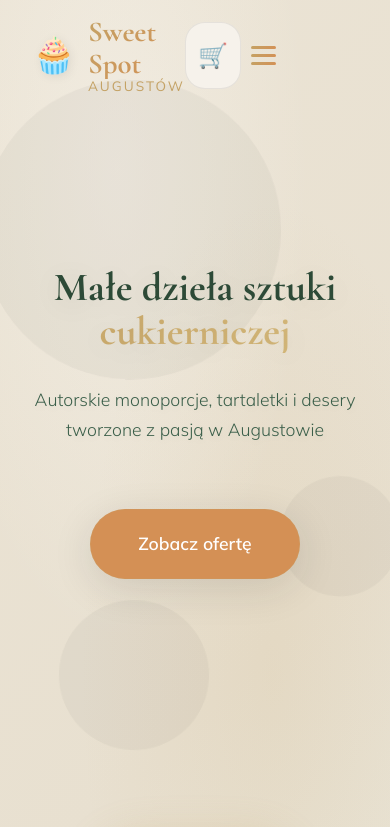
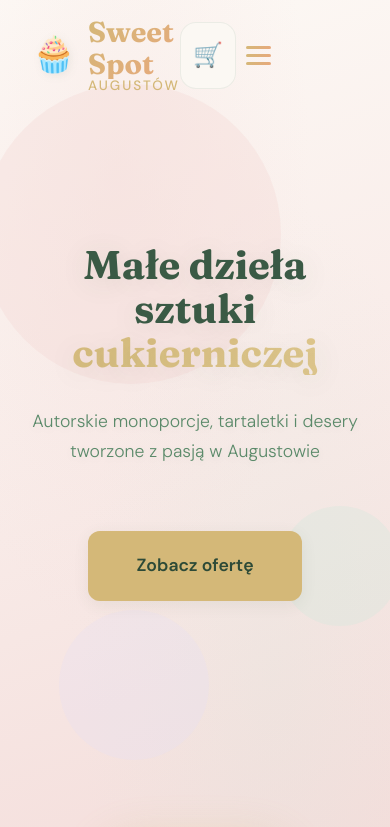
Before and after one commit to Mizuri0x/sweetspotaugustow, a plain HTML site: page index.html in a window 390 px wide. Shown: the top 827 px of the page. Drawn offline with nearby package versions, Linux system fonts and the light colour scheme.

Commit message:
experiment: Fraunces + DM Sans + Caveat font swap, pastel palette refresh, green-tinted shadows, card hover redesign, new stock images

```diff
--- a/css/style.css
+++ b/css/style.css
@@ -40,118 +40,125 @@ html::-webkit-scrollbar {
 /* ---------- CSS Variables ---------- */
 :root {
     /* === GRADIENTS === */
-    --gradient-primary: linear-gradient(135deg, #C4A265 0%, #2D4A37 50%, #1E1E22 100%);
-    --gradient-warm: linear-gradient(135deg, #C4A265 0%, #D49055 100%);
-    --gradient-soft: linear-gradient(135deg, #F6F2EB 0%, #EDE6D8 100%);
-    --gradient-sunset: linear-gradient(135deg, #D4B87A 0%, #C4A265 50%, #D49055 100%);
-    --gradient-candy: linear-gradient(135deg, #FDFBF7 0%, #EDE6D8 100%);
-    --gradient-hero: linear-gradient(135deg, #F6F2EB 0%, #EDE6D8 30%, #E8E0D0 60%, #EDF3EC 100%);
-
-    /* Glass Colors (solid replacements) */
-    --glass-bg: #FDFBF7;
-    --glass-border: rgba(30, 30, 34, 0.08);
-    --glass-shadow: rgba(30, 30, 34, 0.10);
+    --gradient-primary: linear-gradient(135deg, #D4B878 0%, #3A5A45 50%, #2C2C2C 100%);
+    --gradient-warm: linear-gradient(135deg, #D4B878 0%, #E8A87C 100%);
+    --gradient-soft: linear-gradient(135deg, #FDFAF6 0%, #F7F0E8 100%);
+    --gradient-sunset: linear-gradient(135deg, #D4B878 0%, #D4B878 50%, #E8A87C 100%);
+    --gradient-candy: linear-gradient(135deg, #FDFAF6 0%, #F7F0E8 100%);
+    --gradient-hero: linear-gradient(160deg, #FDFAF6 0%, #F2D7D5 30%, #FBF8F3 60%, #D5E8DC 100%);
+
+    /* Glass Colors */
+    --glass-bg: #FDFAF6;
+    --glass-border: rgba(44, 44, 44, 0.08);
+    --glass-shadow: rgba(44, 44, 44, 0.10);
 
     /* === PRIMARY PALETTE === */
-    --color-primary: #2D4A37;
-    --color-primary-light: #3B5F4A;
-    --color-primary-dark: #1E3328;
+    --color-primary: #3A5A45;
+    --color-primary-light: #5B8A6A;
+    --color-primary-dark: #2D4A37;
 
     /* === SECONDARY / GOLD === */
-    --color-secondary: #C4A265;
-    --color-secondary-light: #D4B87A;
-    --color-secondary-dark: #A88B50;
+    --color-secondary: #D4B878;
+    --color-secondary-light: #E0C88E;
+    --color-secondary-dark: #B89B5E;
 
     /* === ACCENT === */
-    --color-accent: #D49055;
-    --color-accent-dark: #2D4A37;
-    --color-accent-hover: #BE7D45;
-    --color-accent-light: #E0A870;
+    --color-accent: #E8A87C;
+    --color-accent-dark: #3A5A45;
+    --color-accent-hover: #D4965E;
+    --color-accent-light: #F0BFA0;
 
     /* === LUXURY TOUCHES === */
-    --color-rose: #C89B9B;
-    --color-rose-light: #D8B5B5;
-    --color-noir: #1E1E22;
-
-    /* Pastel Palette - Redesigned */
-    --color-cream: #F6F2EB;
-    --color-pink-light: #D8B5B5;
-    --color-pink: #C89B9B;
-    --color-pink-dark: #B08585;
-    --color-lavender: #DDD5C8;
-    --color-lavender-dark: #C4B9A8;
-    --color-mint: #EDF3EC;
-    --color-peach: #EDE6D8;
-
-    /* Text */
-    --color-text: #24201A;
-    --color-text-secondary: #5A4D3E;
-    --color-text-light: #5A4D3E;
+    --color-rose: #F2D7D5;
+    --color-rose-light: #F7E5E3;
+    --color-noir: #2C2C2C;
+
+    /* === NEW PASTELS === */
+    --color-blush: #F2D7D5;
+    --color-mint: #D5E8DC;
+    --color-lavender: #E8E0F0;
+    --color-cream: #FBF8F3;
+    --color-pink-light: #F7E5E3;
+    --color-pink: #F2D7D5;
+    --color-pink-dark: #E0B5B2;
+    --color-lavender-dark: #D0C8E0;
+    --color-peach: #F7F0E8;
+
+    /* === TEXT === */
+    --color-text: #2C2C2C;
+    --color-text-secondary: #6B6B6B;
+    --color-text-light: #6B6B6B;
     --color-text-white: #FFFFFF;
-    --text-on-dark: #F6F2EB;
-    --text-on-dark-muted: #A0998E;
-    --text-muted: #8B7D6B;
-
-    /* Background */
-    --color-bg: #F6F2EB;
-    --color-bg-dark: #1E1E22;
-    --color-bg-alt: #FDFBF7;
-    --bg-main: #F6F2EB;
-    --bg-card: #FDFBF7;
-    --bg-warm: #EDE6D8;
-    --bg-dark: #1E1E22;
-    --bg-green-soft: #EDF3EC;
-    --bg-gold-soft: rgba(196, 162, 101, 0.08);
-
-    /* Typography */
-    --font-display: 'Cormorant Garamond', Georgia, serif;
-    --font-body: 'Mulish', -apple-system, sans-serif;
-
-    /* Spacing */
+    --text-on-dark: #FBF8F3;
+    --text-on-dark-muted: #B0B0A0;
+    --text-muted: #9B9B9B;
+
+    /* === BACKGROUNDS === */
+    --color-bg: #FDFAF6;
+    --color-bg-dark: #2C2C2C;
+    --color-bg-alt: #FDFAF6;
+    --bg-primary: #FDFAF6;
+    --bg-secondary: #F7F0E8;
+    --bg-main: #FDFAF6;
+    --bg-card: #FFFFFF;
+    --bg-warm: #F7F0E8;
+    --bg-dark: #2C2C2C;
+    --bg-green-soft: #D5E8DC;
+    --bg-gold-soft: rgba(212, 184, 120, 0.08);
+    --bg-about: #3A5A45;
+
+    /* === TYPOGRAPHY === */
+    --font-display: 'Fraunces', 'Cormorant Garamond', Georgia, serif;
+    --font-body: 'DM Sans', -apple-system, sans-serif;
+    --font-accent: 'Caveat', cursive;
+
+    /* === SPACING === */
     --spacing-xs: 0.5rem;
     --spacing-sm: 1rem;
     --spacing-md: 2rem;
     --spacing-lg: 4rem;
     --spacing-xl: 8rem;
 
-    /* Border Radius */
+    /* === BORDER RADIUS === */
     --radius-sm: 12px;
-    --radius-md: 20px;
-    --radius-lg: 32px;
+    --radius-md: 16px;
+    --radius-lg: 24px;
     --radius-full: 50px;
 
-    /* Transitions */
+    /* === TRANSITIONS === */
     --transition-fast: 0.2s cubic-bezier(0.4, 0, 0.2, 1);
     --transition-smooth: 0.4s cubic-bezier(0.4, 0, 0.2, 1);
     --transition-bounce: 0.5s cubic-bezier(0.68, -0.55, 0.265, 1.55);
 
-    /* Extended Palette */
-    --color-cream-dark: #EDE6D8;
-    --color-brown-dark: #1E1E22;
-    --color-brown-medium: #5A4D3E;
-    --color-brown-light: #8B7D6B;
-    --color-green-forest: #2D4A37;
-    --color-green-light: #3B5F4A;
-    --color-gold: #C4A265;
-    --color-gold-light: #D4B87A;
-    --color-white: #FDFBF7;
-
-    /* Borders */
-    --border-subtle: #DDD5C8;
-    --border-gold: rgba(196, 162, 101, 0.3);
-    --color-border: #DDD5C8;
-
-    /* Warm shadows */
-    --shadow-sm: 0 1px 3px rgba(30, 30, 34, 0.06);
-    --shadow-soft: 0 2px 8px rgba(30, 30, 34, 0.06);
-    --shadow-md: 0 4px 12px rgba(30, 30, 34, 0.08);
-    --shadow-lg: 0 8px 24px rgba(30, 30, 34, 0.12);
-    --shadow-xl: 0 16px 48px rgba(30, 30, 34, 0.14);
-    --shadow-warm-glow: 0 4px 20px rgba(196, 162, 101, 0.15);
-    --shadow-gold: 0 4px 16px rgba(196, 162, 101, 0.15);
-
-    /* Success/UI */
-    --color-success: #3B5F4A;
+    /* === EXTENDED PALETTE === */
+    --color-cream-dark: #F7F0E8;
+    --color-brown-dark: #2C2C2C;
+    --color-brown-medium: #6B6B6B;
+    --color-brown-light: #9B9B9B;
+    --color-green-forest: #3A5A45;
+    --color-green-light: #5B8A6A;
+    --color-gold: #D4B878;
+    --color-gold-light: #E0C88E;
+    --color-white: #FFFFFF;
+
+    /* === BORDERS === */
+    --border-subtle: #E8E0D8;
+    --border-gold: rgba(212, 184, 120, 0.3);
+    --color-border: #E8E0D8;
+
+    /* === SHADOWS (green-tinted, soft) === */
+    --shadow-sm: 0 1px 3px rgba(58, 90, 69, 0.06);
+    --shadow-soft: 0 2px 8px rgba(58, 90, 69, 0.06);
+    --shadow-md: 0 4px 16px rgba(58, 90, 69, 0.08);
+    --shadow-lg: 0 8px 32px rgba(58, 90, 69, 0.10);
+    --shadow-xl: 0 16px 48px rgba(58, 90, 69, 0.14);
+    --shadow-card: 0 2px 12px rgba(58, 90, 69, 0.06), 0 1px 3px rgba(0,0,0,0.04);
+    --shadow-hover: 0 8px 24px rgba(58, 90, 69, 0.12), 0 2px 6px rgba(0,0,0,0.06);
+    --shadow-warm-glow: 0 4px 20px rgba(212, 184, 120, 0.15);
+    --shadow-gold: 0 4px 16px rgba(212, 184, 120, 0.15);
+
+    /* === SUCCESS/UI === */
+    --color-success: #5B8A6A;
     --color-muted-green: #8AAF7E;
 }
 
@@ -231,7 +238,7 @@ body {
 
 .logo-icon {
     font-size: 2.2rem;
-    filter: drop-shadow(2px 2px 4px rgba(30, 30, 34, 0.08));
+    filter: drop-shadow(2px 2px 4px rgba(58, 90, 69, 0.08));
 }
 
 .nav-links {
@@ -280,14 +287,14 @@ body {
     padding: 0.75rem;
     background: var(--color-cream);
     border-radius: var(--radius-md);
-    border: 1px solid rgba(30, 30, 34, 0.08);
+    border: 1px solid rgba(58, 90, 69, 0.08);
     transition: var(--transition-bounce);
     justify-self: end;
 }
 
 .cart-icon:hover {
     transform: scale(1.1) rotate(-5deg);
-    box-shadow: 0 10px 30px rgba(196, 162, 101, 0.25);
+    box-shadow: 0 10px 30px rgba(212, 184, 120, 0.25);
 }
 
 .cart-count {
@@ -304,7 +311,7 @@ body {
     border-radius: 50%;
     display: grid;
     place-items: center;
-    box-shadow: 0 4px 15px rgba(196, 162, 101, 0.4);
+    box-shadow: 0 4px 15px rgba(212, 184, 120, 0.4);
     border: 2px solid white;
 }
 
@@ -344,8 +351,8 @@ body {
     content: "";
     position: absolute;
     inset: 0;
-    background: radial-gradient(ellipse at 30% 20%, rgba(253, 251, 247,0.35) 0%, transparent 50%),
-                radial-gradient(ellipse at 70% 80%, rgba(196, 162, 101, 0.12) 0%, transparent 50%);
+    background: radial-gradient(ellipse at 30% 20%, rgba(242, 215, 213, 0.25) 0%, transparent 50%),
+                radial-gradient(ellipse at 70% 80%, rgba(213, 232, 220, 0.2) 0%, transparent 50%);
     pointer-events: none;
 }
 
@@ -354,7 +361,7 @@ body {
     z-index: 10;
     padding: var(--spacing-xl) var(--spacing-md);
     max-width: 900px;
-    animation: fadeInUp 1s ease-out;
+    /* animation handled by staggered hero entrance */
 }
 
 @keyframes fadeInUp {
@@ -375,12 +382,12 @@ body {
     line-height: 1.1;
     color: var(--color-primary);
     margin-bottom: var(--spacing-md);
-    text-shadow: 0 4px 30px rgba(30, 30, 34, 0.12);
+    text-shadow: 0 4px 30px rgba(58, 90, 69, 0.12);
 }
 
 .hero-title .highlight {
     display: block;
-    background: linear-gradient(135deg, #C4A265 0%, #D4B87A 50%, #C4A265 100%);
+    background: linear-gradient(135deg, #D4B878 0%, #E0C88E 50%, #D4B878 100%);
     -webkit-background-clip: text;
     -webkit-text-fill-color: transparent;
     background-clip: text;
@@ -398,7 +405,7 @@ body {
     color: var(--color-primary-light);
     margin-bottom: var(--spacing-lg);
     font-weight: 300;
-    text-shadow: 0 2px 10px rgba(30, 30, 34, 0.08);
+    text-shadow: 0 2px 10px rgba(58, 90, 69, 0.08);
 }
 
 /* Premium Button */
@@ -411,7 +418,7 @@ body {
     font-size: 1.1rem;
     font-weight: 600;
     text-decoration: none;
-    border-radius: var(--radius-full);
+    border-radius: 12px;
     transition: var(--transition-smooth);
     cursor: pointer;
     border: none;
@@ -420,10 +427,11 @@ body {
 }
 
 .btn-primary {
-    background: var(--color-accent);
-    color: white;
-    box-shadow: 0 10px 40px rgba(30, 30, 34, 0.12),
-                0 0 0 1px rgba(196, 162, 101, 0.2) inset;
+    background: var(--color-secondary);
+    color: var(--color-primary-dark);
+    font-weight: 600;
+    box-shadow: var(--shadow-md),
+                0 0 0 1px rgba(212, 184, 120, 0.2) inset;
 }
 
 .btn-primary::before {
@@ -436,10 +444,10 @@ body {
 }
 
 .btn-primary:hover {
-    transform: translateY(-4px) scale(1.02);
-    box-shadow: 0 20px 50px rgba(30, 30, 34, 0.15),
-                0 0 60px rgba(196, 162, 101, 0.3);
-    color: white;
+    transform: translateY(-3px) scale(1.02);
+    box-shadow: var(--shadow-hover),
+                0 0 40px rgba(212, 184, 120, 0.2);
+    color: var(--color-primary-dark);
 }
 
 .btn-primary:hover::before {
@@ -462,7 +470,7 @@ body {
 .floating-shape {
     position: absolute;
     border-radius: 50%;
-    background: rgba(30, 30, 34, 0.04);
+    background: rgba(242, 215, 213, 0.35);
     animation: float 6s ease-in-out infinite;
 }
 
@@ -480,6 +488,8 @@ body {
     top: 60%;
     right: 0;
     animation-delay: -2s;
+
+    background: rgba(213, 232, 220, 0.35);
 }
 
 .shape-3 {
@@ -488,6 +498,8 @@ body {
     bottom: 10%;
     left: 15%;
     animation-delay: -4s;
+
+    background: rgba(232, 224, 240, 0.35);
 }
 
 @keyframes float {
@@ -501,7 +513,7 @@ body {
     font-size: 3rem;
     animation: floatEmoji 8s ease-in-out infinite;
     opacity: 0.6;
-    filter: drop-shadow(0 10px 20px rgba(30, 30, 34, 0.12));
+    filter: drop-shadow(0 10px 20px rgba(58, 90, 69, 0.12));
 }
 
 .emoji-1 { top: 15%; left: 10%; animation-delay: 0s; }
@@ -527,7 +539,7 @@ body {
     background: var(--color-white);
     transition: transform 0.3s ease, opacity 0.3s ease;
     padding: var(--spacing-sm) 0;
-    box-shadow: 0 2px 10px rgba(30, 30, 34, 0.04);
+    box-shadow: 0 2px 10px rgba(58, 90, 69, 0.04);
 }
 
 .categories.hidden {
@@ -560,7 +572,7 @@ body {
     transition: var(--transition-smooth);
     background: var(--bg-card);
     color: var(--color-text);
-    box-shadow: 0 4px 15px rgba(30, 30, 34, 0.04);
+    box-shadow: 0 4px 15px rgba(58, 90, 69, 0.04);
     position: relative;
     overflow: hidden;
 }
@@ -576,7 +588,7 @@ body {
 
 .category-pill:hover {
     transform: translateY(-3px);
-    box-shadow: 0 10px 30px rgba(196, 162, 101, 0.15);
+    box-shadow: 0 10px 30px rgba(212, 184, 120, 0.15);
 }
 
 .category-pill.active,
@@ -626,10 +638,10 @@ body {
 
 /* Warm Shadow Product Card */
 .product-card {
-    background: var(--color-white);
-    border-radius: var(--radius-lg);
-    border: 1px solid rgba(30, 30, 34, 0.08);
-    box-shadow: var(--shadow-md);
+    background: var(--bg-card);
+    border-radius: 16px;
+    border: 1px solid rgba(58, 90, 69, 0.06);
+    box-shadow: var(--shadow-card);
     overflow: hidden;
     transition: var(--transition-smooth);
     position: relative;
@@ -638,24 +650,25 @@ body {
 .product-card::before {
  content: '';
  position: absolute;
- inset: 0;
- background: linear-gradient(135deg, rgba(196, 162, 101,0.05), rgba(45, 74, 55, 0.05));
+ top: 0;
+ left: 0;
+ right: 0;
+ height: 3px;
+ background: var(--gradient-warm);
  opacity: 0;
  transition: opacity 0.3s ease;
  pointer-events: none;
- z-index: 0;
- border-radius: inherit;
+ z-index: 1;
+ border-radius: 16px 16px 0 0;
 }
 
 .product-card:hover {
-    transform: translateY(-6px);
-    border-top: 3px solid var(--color-secondary);
-    box-shadow: var(--shadow-lg),
-                0 0 40px rgba(196, 162, 101, 0.12);
+    transform: translateY(-4px);
+    box-shadow: var(--shadow-hover);
 }
 
 .product-card:hover::before {
-    opacity: 0.3;
+    opacity: 1;
 }
 
 .product-image {
@@ -663,7 +676,7 @@ body {
     display: flex;
     align-items: center;
     justify-content: center;
-    background: linear-gradient(135deg, var(--color-cream-dark), var(--color-gold-light));
+    background: linear-gradient(135deg, var(--bg-secondary), var(--color-mint));
     font-size: 5rem;
     position: relative;
     overflow: hidden;
@@ -686,7 +699,7 @@ body {
     font-size: 0.8rem;
     font-weight: 600;
     border-radius: var(--radius-full);
-    box-shadow: 0 4px 15px rgba(196, 162, 101, 0.3);
+    box-shadow: 0 4px 15px rgba(212, 184, 120, 0.3);
     z-index: 5;
 }
 
@@ -739,14 +752,14 @@ body {
     display: flex;
     align-items: center;
     justify-content: center;
-    box-shadow: 0 8px 25px rgba(196, 162, 101, 0.3);
+    box-shadow: 0 8px 25px rgba(212, 184, 120, 0.3);
     position: relative;
     z-index: 2;
 }
 
 .add-to-cart-btn:hover {
     transform: scale(1.15) rotate(10deg);
-    box-shadow: 0 12px 35px rgba(196, 162, 101, 0.4);
+    box-shadow: 0 12px 35px rgba(212, 184, 120, 0.4);
 }
 
 .add-to-cart-btn:active {
@@ -769,7 +782,7 @@ body {
     right: -20%;
     width: 600px;
     height: 600px;
-    background: radial-gradient(ellipse at 30% 20%, rgba(196, 162, 101, 0.10) 0%, transparent 60%);
+    background: radial-gradient(ellipse at 30% 20%, rgba(212, 184, 120, 0.10) 0%, transparent 60%);
     border-radius: 50%;
     opacity: 0.5;
     filter: blur(60px);
@@ -803,15 +816,15 @@ body {
     align-items: center;
     gap: 0.75rem;
     padding: 1rem 1.5rem;
-    background: rgba(196, 162, 101, 0.08);
+    background: rgba(212, 184, 120, 0.08);
     border-radius: var(--radius-md);
-    border: 1px solid rgba(196, 162, 101, 0.15);
+    border: 1px solid rgba(212, 184, 120, 0.15);
     transition: var(--transition-smooth);
 }
 
 .feature:hover {
     transform: translateY(-5px);
-    box-shadow: 0 15px 40px rgba(30, 30, 34, 0.08);
+    box-shadow: 0 15px 40px rgba(58, 90, 69, 0.08);
 }
 
 .feature-icon {
@@ -832,7 +845,7 @@ body {
     width: 100%;
     max-width: 450px;
     aspect-ratio: 4/5;
-    background: linear-gradient(135deg, rgba(196, 162, 101, 0.1) 0%, rgba(45, 74, 55, 0.15) 100%);
+    background: linear-gradient(135deg, rgba(212, 184, 120, 0.1) 0%, rgba(58, 90, 69, 0.15) 100%);
     border-radius: var(--radius-lg);
     display: flex;
     flex-direction: column;
@@ -895,7 +908,7 @@ body {
     align-items: flex-start;
     gap: var(--spacing-sm);
     padding: var(--spacing-sm) 0;
-    border-bottom: 1px solid rgba(30, 30, 34, 0.04);
+    border-bottom: 1px solid rgba(58, 90, 69, 0.04);
 }
 
 .contact-item:last-child {
@@ -942,7 +955,7 @@ body {
     display: flex;
     justify-content: space-between;
     padding: 0.75rem 0;
-    border-bottom: 1px solid rgba(30, 30, 34, 0.04);
+    border-bottom: 1px solid rgba(58, 90, 69, 0.04);
 }
 
 .contact-hours li:last-child {
@@ -1022,7 +1035,7 @@ footer {
 .cart-overlay {
     position: fixed;
     inset: 0;
-    background: rgba(30, 30, 34, 0.45);
+    background: rgba(58, 90, 69, 0.45);
     opacity: 0;
     visibility: hidden;
     transition: var(--transition-smooth);
@@ -1062,7 +1075,7 @@ footer {
     align-items: center;
     justify-content: space-between;
     padding: var(--spacing-md);
-    border-bottom: 1px solid rgba(30, 30, 34, 0.04);
+    border-bottom: 1px solid rgba(58, 90, 69, 0.04);
     background: var(--color-primary);
     color: var(--text-on-dark);
 }
@@ -1107,7 +1120,7 @@ footer {
 
 .cart-footer {
     padding: var(--spacing-md);
-    border-top: 1px solid rgba(30, 30, 34, 0.04);
+    border-top: 1px solid rgba(58, 90, 69, 0.04);
     background: var(--bg-card);
 }
 
@@ -1137,19 +1150,19 @@ footer {
     font-weight: 600;
     cursor: pointer;
     transition: var(--transition-smooth);
-    box-shadow: 0 10px 30px rgba(196, 162, 101, 0.3);
+    box-shadow: 0 10px 30px rgba(212, 184, 120, 0.3);
 }
 
 .checkout-btn:hover {
     transform: translateY(-3px);
-    box-shadow: 0 15px 40px rgba(196, 162, 101, 0.4);
+    box-shadow: 0 15px 40px rgba(212, 184, 120, 0.4);
 }
 
 /* ---------- Order Modal ---------- */
 .modal-overlay {
     position: fixed;
     inset: 0;
-    background: rgba(30, 30, 34, 0.45);
+    background: rgba(58, 90, 69, 0.45);
     display: flex;
     align-items: center;
     justify-content: center;
@@ -1361,8 +1374,8 @@ footer {
 .form-group textarea:focus {
     outline: none;
     border-color: var(--color-secondary);
-    box-shadow: 0 0 0 3px rgba(196, 162, 101, 0.12);
-    box-shadow: 0 0 0 4px rgba(196, 162, 101, 0.08);
+    box-shadow: 0 0 0 3px rgba(212, 184, 120, 0.12);
+    box-shadow: 0 0 0 4px rgba(212, 184, 120, 0.08);
 }
 
 /* Modal buttons */
@@ -1397,7 +1410,7 @@ footer {
     padding: 1rem 2rem;
     border-radius: var(--radius-full);
     font-weight: 600;
-    box-shadow: 0 10px 40px rgba(196, 162, 101, 0.3);
+    box-shadow: 0 10px 40px rgba(212, 184, 120, 0.3);
     transition: var(--transition-bounce);
     z-index: 5000;
 }
@@ -1427,12 +1440,12 @@ footer {
     background: var(--bg-card);
     border-radius: var(--radius-md);
     margin-bottom: var(--spacing-sm);
-    box-shadow: 0 2px 10px rgba(30, 30, 34, 0.04);
+    box-shadow: 0 2px 10px rgba(58, 90, 69, 0.04);
     transition: var(--transition-fast);
 }
 
 .cart-item:hover {
-    box-shadow: 0 5px 20px rgba(30, 30, 34, 0.08);
+    box-shadow: 0 5px 20px rgba(58, 90, 69, 0.08);
 }
 
 .cart-item-image {
@@ -1513,7 +1526,7 @@ footer {
     height: 42px;
     border: none;
     border-radius: 50%;
-    background: linear-gradient(135deg, #C89B9B 0%, #B08585 100%);
+    background: linear-gradient(135deg, #E8A87C 0%, #D4965E 100%);
     color: white;
     font-size: 1.3rem;
     cursor: pointer;
@@ -1522,13 +1535,13 @@ footer {
     align-items: center;
     justify-content: center;
     margin-left: auto;
-    box-shadow: 0 4px 15px rgba(196, 162, 101, 0.25);
+    box-shadow: 0 4px 15px rgba(212, 184, 120, 0.25);
 }
 
 .delete-btn:hover {
-    background: linear-gradient(135deg, #B08585 0%, #8E6A6A 100%);
+    background: linear-gradient(135deg, #D4965E 0%, #C08050 100%);
     transform: scale(1.15);
-    box-shadow: 0 6px 20px rgba(196, 162, 101, 0.4);
+    box-shadow: 0 6px 20px rgba(212, 184, 120, 0.4);
 }
 
 .delete-btn:active {
@@ -1575,7 +1588,9 @@ footer {
         width: 120px;
         height: 120px;
         right: -10px;
-    }
+
+    background: rgba(213, 232, 220, 0.35);
+}
 
     .nav-links {
         display: none;
@@ -1664,7 +1679,7 @@ footer {
 }
 .flavor-accordion-inner {
     background: var(--bg-card);
-    border: 1px solid rgba(30, 30, 34,0.1);
+    border: 1px solid rgba(58, 90, 69,0.1);
     border-radius: var(--radius-lg);
     box-shadow: var(--shadow-md);
     padding: var(--spacing-md);
@@ -1718,7 +1733,7 @@ footer {
 }
 .flavor-pill.active {
     border-color: var(--color-accent);
-    background: linear-gradient(135deg, rgba(196, 162, 101,0.12) 0%, rgba(196, 162, 101,0.06) 100%);
+    background: linear-gradient(135deg, rgba(212, 184, 120,0.12) 0%, rgba(212, 184, 120,0.06) 100%);
 }
 .flavor-pill-emoji {
     font-size: 2rem;
@@ -1753,13 +1768,13 @@ footer {
 }
 .flavor-pill-btn:hover:not(:disabled) {
     transform: scale(1.12);
-    box-shadow: 0 3px 12px rgba(196, 162, 101,0.35);
+    box-shadow: 0 3px 12px rgba(212, 184, 120,0.35);
 }
 .flavor-pill-btn:active:not(:disabled) {
     transform: scale(0.95);
 }
 .flavor-pill-btn:disabled {
-    background: #C4B9A8;
+    background: #E8E0D8;
     opacity: 0.35;
     cursor: not-allowed;
     transform: none;
@@ -1807,7 +1822,7 @@ footer {
 }
 .flavor-cancel-btn {
     padding: 0.65rem 1.5rem;
-    border: 2px solid rgba(30, 30, 34,0.15);
+    border: 2px solid rgba(58, 90, 69,0.15);
     border-radius: var(--radius-full);
     background: transparent;
     color: var(--color-text-secondary);
@@ -1818,7 +1833,7 @@ footer {
 }
 .flavor-cancel-btn:hover {
     border-color: var(--color-text-secondary);
-    background: rgba(30, 30, 34,0.04);
+    background: rgba(58, 90, 69,0.04);
 }
 .flavor-confirm-btn {
     padding: 0.65rem 1.8rem;
@@ -1830,11 +1845,11 @@ footer {
     font-weight: 700;
     cursor: pointer;
     transition: var(--transition-fast);
-    box-shadow: 0 3px 12px rgba(196, 162, 101,0.25);
+    box-shadow: 0 3px 12px rgba(212, 184, 120,0.25);
 }
 .flavor-confirm-btn:hover:not(:disabled) {
     transform: translateY(-2px);
-    box-shadow: 0 6px 20px rgba(196, 162, 101,0.35);
+    box-shadow: 0 6px 20px rgba(212, 184, 120,0.35);
 }
 .flavor-confirm-btn:active:not(:disabled) {
     transform: translateY(0) scale(0.97);
@@ -1844,7 +1859,7 @@ footer {
     cursor: not-allowed;
     transform: none;
     box-shadow: none;
-    background: #B0A594;
+    background: #D0C8BE;
 }
 
 /* Cart item flavors */
@@ -1920,30 +1935,61 @@ footer {
 }
 
 /* Staggered delays for grid children */
-.reveal-on-scroll:nth-child(2) { transition-delay: 0.1s; }
-.reveal-on-scroll:nth-child(3) { transition-delay: 0.2s; }
-.reveal-on-scroll:nth-child(4) { transition-delay: 0.3s; }
-.reveal-on-scroll:nth-child(5) { transition-delay: 0.4s; }
-.reveal-on-scroll:nth-child(6) { transition-delay: 0.5s; }
-
-/* --- Hero Section Entrance Animation --- */
+/* Card stagger animation — 0.05s per item for snappy cascade */
+.reveal-on-scroll:nth-child(1) { transition-delay: 0s; }
+.reveal-on-scroll:nth-child(2) { transition-delay: 0.05s; }
+.reveal-on-scroll:nth-child(3) { transition-delay: 0.10s; }
+.reveal-on-scroll:nth-child(4) { transition-delay: 0.15s; }
+.reveal-on-scroll:nth-child(5) { transition-delay: 0.20s; }
+.reveal-on-scroll:nth-child(6) { transition-delay: 0.25s; }
+.reveal-on-scroll:nth-child(7) { transition-delay: 0.30s; }
+.reveal-on-scroll:nth-child(8) { transition-delay: 0.35s; }
+.reveal-on-scroll:nth-child(9) { transition-delay: 0.40s; }
+.reveal-on-scroll:nth-child(10) { transition-delay: 0.45s; }
+.reveal-on-scroll:nth-child(11) { transition-delay: 0.50s; }
+.reveal-on-scroll:nth-child(12) { transition-delay: 0.55s; }
+
+/* --- Hero Section Entrance Animation (staggered) --- */
 @keyframes heroFadeIn {
   0%   { opacity: 0; transform: translateY(-20px); }
   100% { opacity: 1; transform: translateY(0); }
 }
 @keyframes heroSlideUp {
-  0%   { opacity: 0; transform: translateY(40px); }
+  0%   { opacity: 0; transform: translateY(30px); }
   100% { opacity: 1; transform: translateY(0); }
 }
-
+@keyframes heroFloatIn {
+  0%   { opacity: 0; transform: scale(0.8) translateY(20px); }
+  100% { opacity: 1; transform: scale(1) translateY(0); }
+}
+
+/* 1. Hero bg gradient fades in */
+.hero {
+  animation: heroFadeIn 0.6s ease-out both;
+}
+/* 2. Heading slides up (0.4s delay) */
 .hero .hero-title {
-  animation: heroFadeIn 1s ease-out both;
-}
+  opacity: 0;
+  animation: heroSlideUp 0.8s ease-out 0.4s both;
+}
+/* 3. Subtitle slides up (0.6s delay) */
 .hero .hero-subtitle {
-  animation: heroSlideUp 1s ease-out 0.3s both;
-}
+  opacity: 0;
+  animation: heroSlideUp 0.8s ease-out 0.6s both;
+}
+/* 4. CTA slides up (0.8s delay) */
 .hero .btn {
-  animation: heroSlideUp 1s ease-out 0.6s both;
+  opacity: 0;
+  animation: heroSlideUp 0.8s ease-out 0.8s both;
+}
+/* 5. Decorative elements float in (1s delay) */
+.hero .hero-decoration .floating-shape {
+  opacity: 0;
+  animation: heroFloatIn 1s ease-out 1s both;
+}
+.hero .hero-decoration .floating-emoji {
+  opacity: 0;
+  animation: heroFloatIn 1s ease-out 1.1s both;
 }
 
 /* --- Button Micro-interactions --- */
--- a/index.html
+++ b/index.html
@@ -46,7 +46,7 @@
 </script>
     <link rel="preconnect" href="https://fonts.googleapis.com">
     <link rel="preconnect" href="https://fonts.gstatic.com" crossorigin>
-    <link href="https://fonts.googleapis.com/css2?family=Cormorant+Garamond:ital,wght@0,400;0,600;0,700;1,400;1,600&family=Mulish:wght@300;400;600;700&display=swap" rel="stylesheet">
+    <link href="https://fonts.googleapis.com/css2?family=Fraunces:ital,opsz,wght@0,9..144,300;0,9..144,400;0,9..144,600;0,9..144,700;1,9..144,400&family=DM+Sans:wght@300;400;500;600;700&family=Caveat:wght@400;600&display=swap" rel="stylesheet">
     <link rel="stylesheet" href="css/style.css">
 <link rel="sitemap" type="application/xml" href="/sweetspotaugustow/sitemap.xml">
 </head>
```
Also changed, not shown: img/baking-tools.jpg (added), img/cake-closeup.jpg (added), img/chocolates.jpg (added), img/flour-surface.jpg (added), img/hero-bakery.jpg (added), img/macarons.jpg (added), img/pastries.jpg (added).
